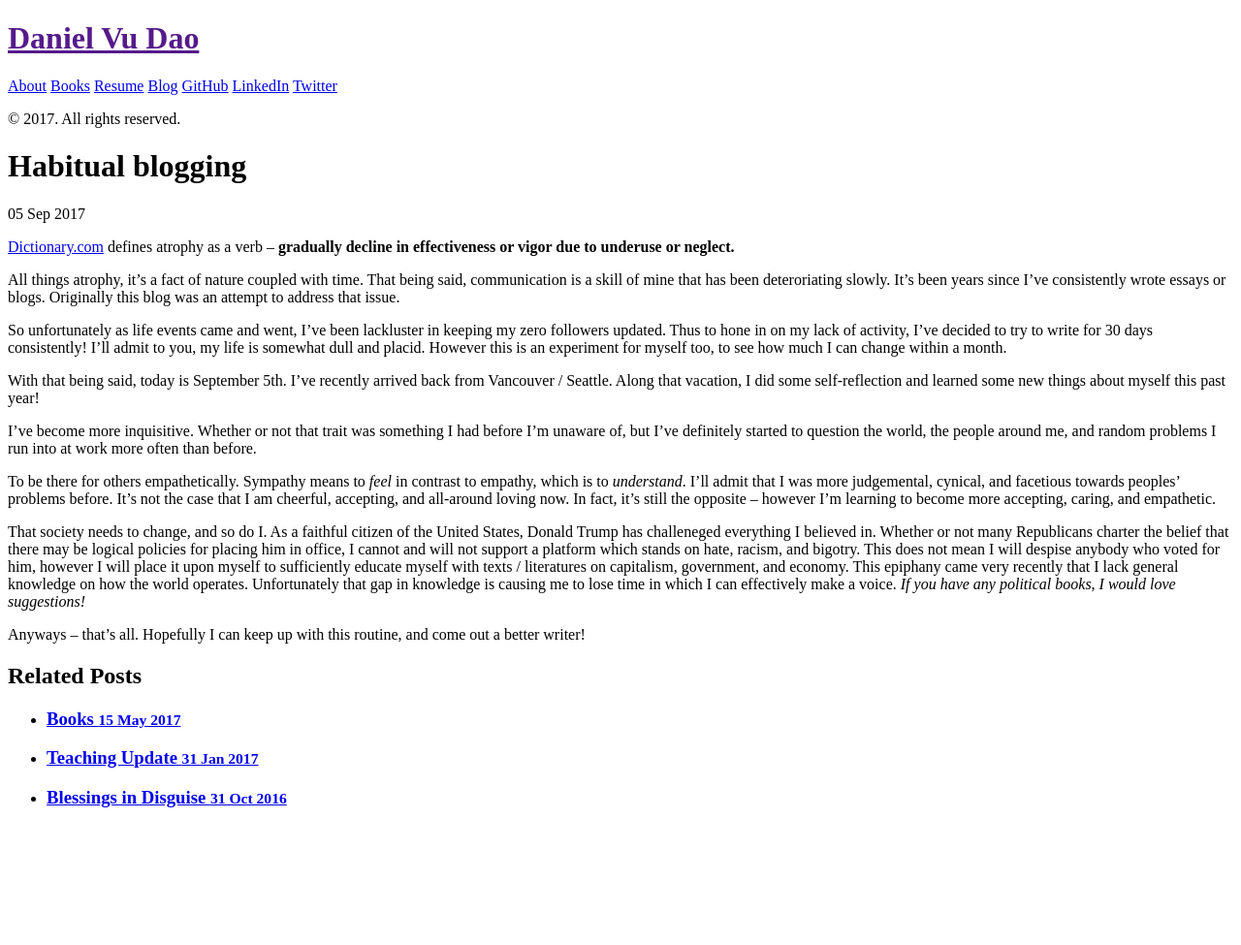
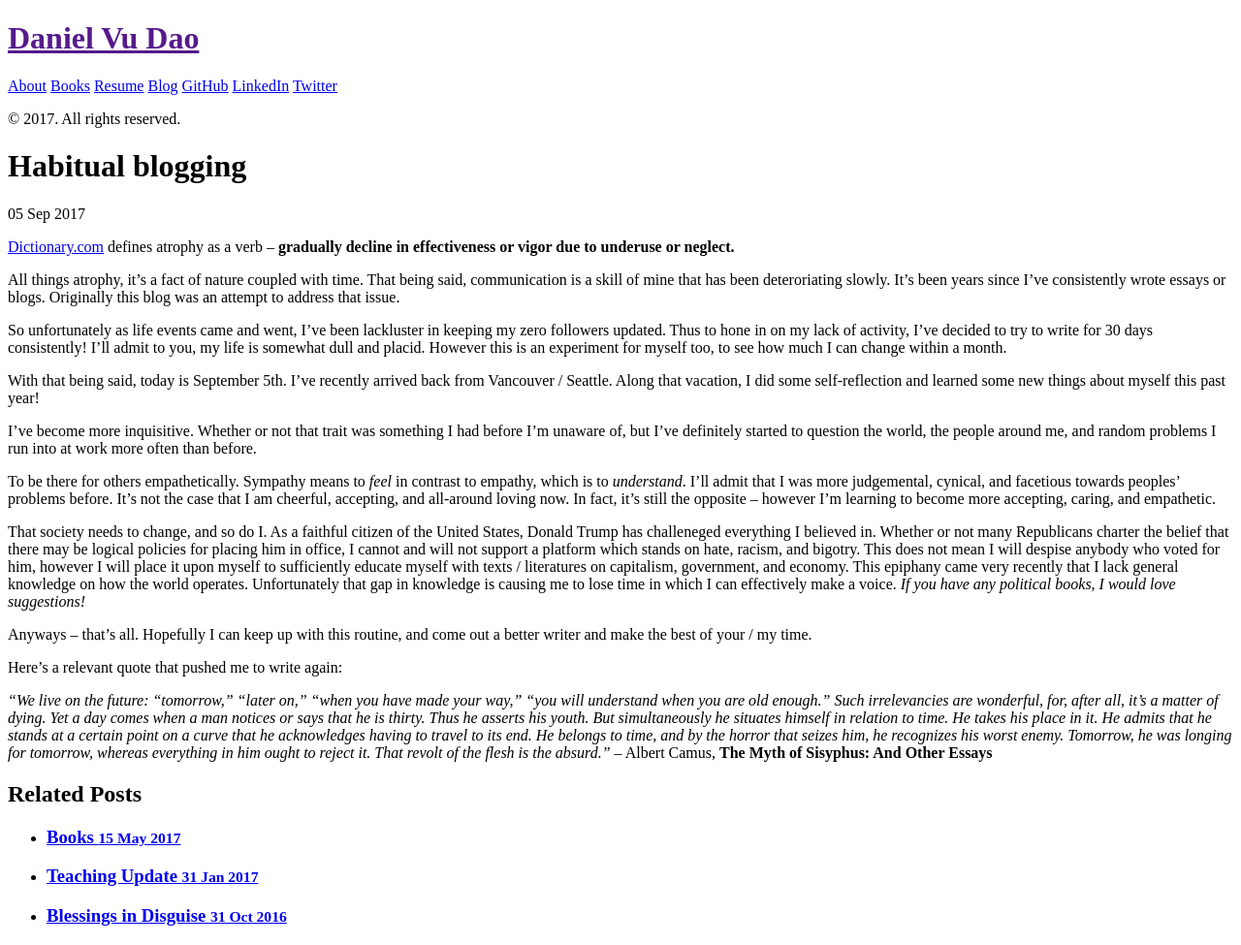
Before and after one commit to danielvdao/danielvdao.github.io, a Jekyll site: the page built from _posts/2017-09-05-musings.markdown, in a window 1280 px wide. Shown: the whole page at 97% size. Built offline with Jekyll 4.4.1, drawn with Linux system fonts in a browser that asks for light colours; before the commit the page ends 900 px from its top, so only the background shows below that.

Commit message:
add quote in

```diff
--- a/_posts/2017-09-05-musings.markdown
+++ b/_posts/2017-09-05-musings.markdown
@@ -19,6 +19,10 @@ To be there for others empathetically. Sympathy means to _feel_ in contrast to e
 
 That society needs to change, and so do I. As a faithful citizen of the United States, Donald Trump has challeneged everything I believed in. Whether or not many Republicans charter the belief that there may be logical policies for placing him in office, I cannot and will not support a platform which stands on hate, racism, and bigotry. This does not mean I will despise anybody who voted for him, however I will place it upon myself to sufficiently educate myself with texts / literatures on capitalism, government, and economy. This epiphany came very recently that I lack general knowledge on how the world operates. Unfortunately that gap in knowledge is causing me to lose time in which I can effectively make a voice. _If you have any political books, I would love suggestions!_
 
-Anyways -- that's all. Hopefully I can keep up with this routine, and come out a better writer!
+Anyways -- that's all. Hopefully I can keep up with this routine, and come out a better writer and make the best of your / my time.
+
+Here's a relevant quote that pushed me to write again:
+
+_"We live on the future: “tomorrow,” “later on,” “when you have made your way,” “you will understand when you are old enough.” Such irrelevancies are wonderful, for, after all, it’s a matter of dying. Yet a day comes when a man notices or says that he is thirty. Thus he asserts his youth. But simultaneously he situates himself in relation to time. He takes his place in it. He admits that he stands at a certain point on a curve that he acknowledges having to travel to its end. He belongs to time, and by the horror that seizes him, he recognizes his worst enemy. Tomorrow, he was longing for tomorrow, whereas everything in him ought to reject it. That revolt of the flesh is the absurd."_ -- Albert Camus, **The Myth of Sisyphus: And Other Essays**
 
 [Dictionary.com]: http://www.dictionary.com
```
